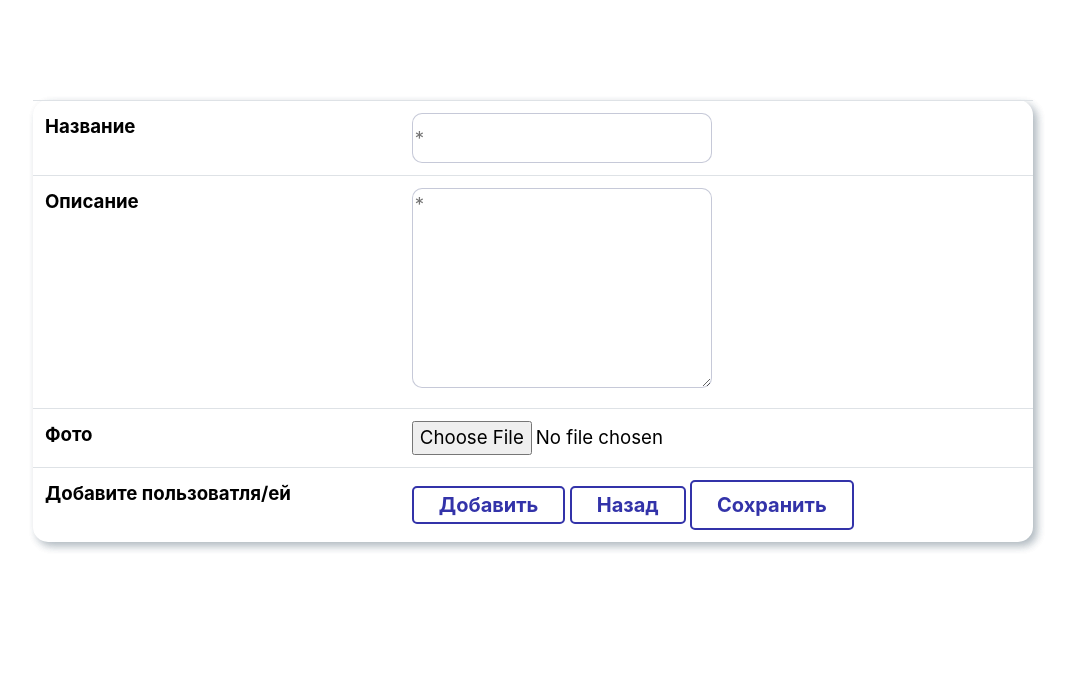
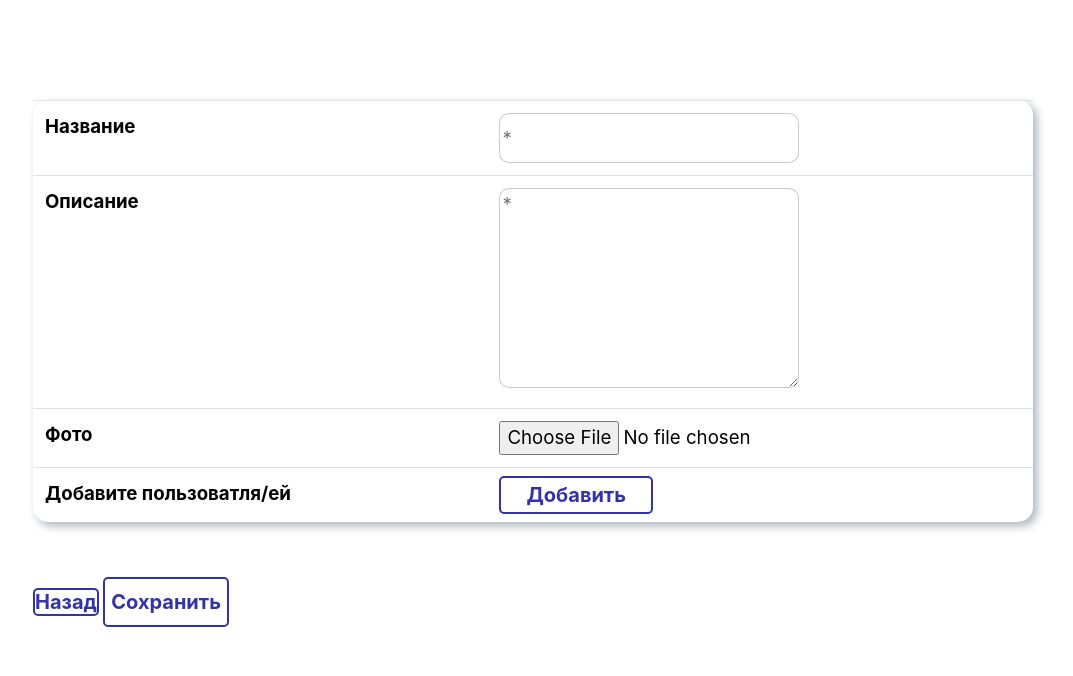
Before and after one commit to chesterzed/MDS_tg_bot, a Django app: page /add_mailing/ in a window 1280 px wide. Shown: the top 676 px of the page, without its empty margins (107-1180 px from the left). Run offline with Django 4.2, Linux system fonts and the light colour scheme; some libraries are stand-ins or nearby versions.

Commit message:
Update mailing.html

```diff
--- a/crm/templates/work/mailing.html
+++ b/crm/templates/work/mailing.html
@@ -41,16 +41,20 @@
 						<td>Добавите пользоватля/ей</td>
 						<td>
 							<a class="buttonM" href="#openModal">Добавить</a>
-                        <a href="{% url 'main' 'mailing' %}" class="buttonM">Назад</a>
-                        <button class="buttonM" type="submit">Сохранить</button>
-                        {% if mailing %}
-                            <button class="button" name="delete" type="submit">Удалить</button>
-                        {% endif %}
+
+
                         </td>
+
                     </tr>
                 </tbody>
+
             </table>
 		</div>
+            <a href="{% url 'main' 'mailing' %}" class="button">Назад</a>
+            <button class="button" type="submit">Сохранить</button>
+            {% if mailing %}
+                <button class="button" name="delete" type="submit">Удалить</button>
+            {% endif %}
     </form>
 </div>
 
```
